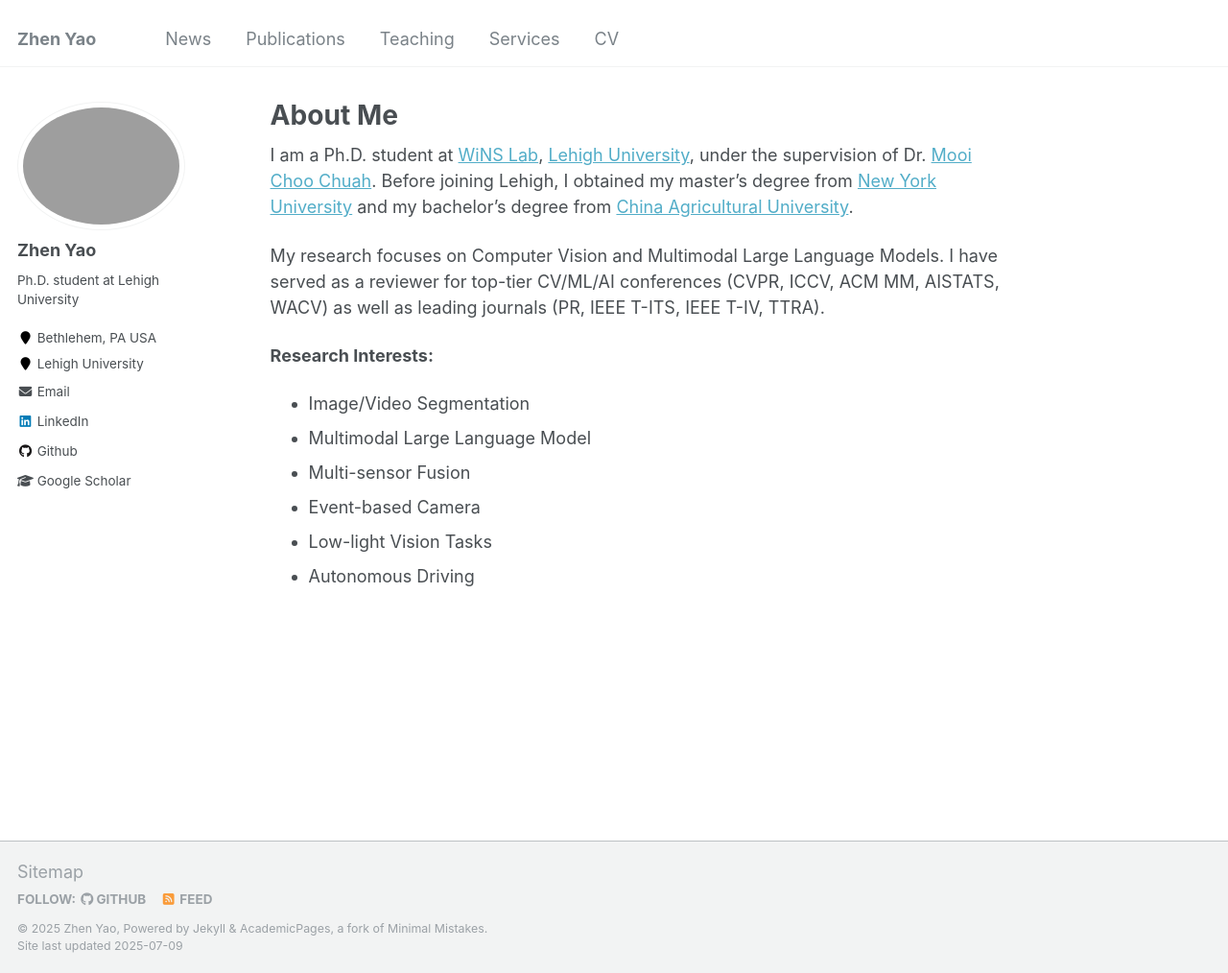
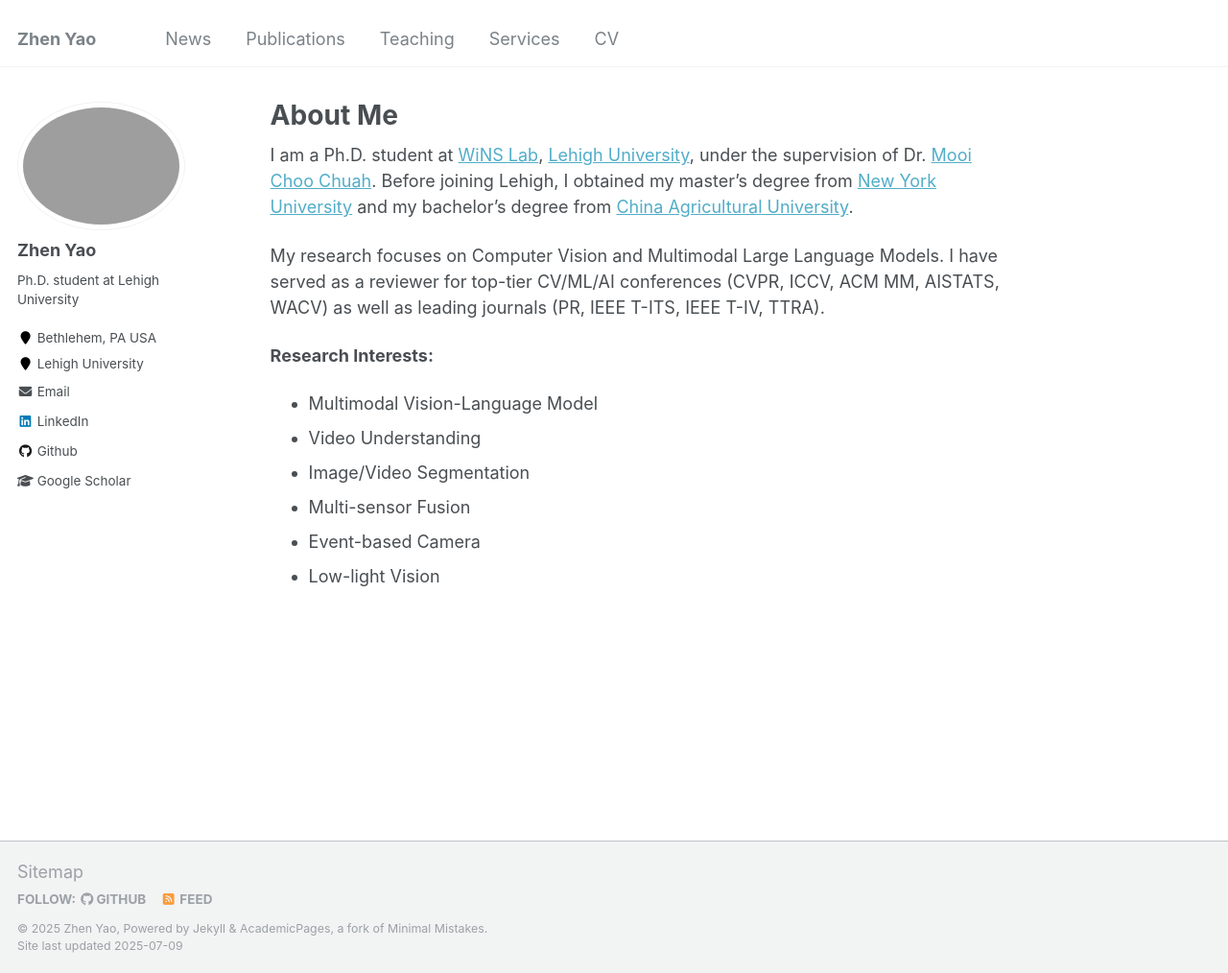
Before and after one commit to zyaocoder/zyaocoder.github.io, a Jekyll site: the page built from _pages/about.md, in a window 1280 px wide and 1014 px high. Shown: the whole window at 96% size. Built offline with Jekyll 4.4.1, drawn with Linux system fonts in a browser that asks for light colours.

Commit message:
Update about.md

```diff
--- a/_pages/about.md
+++ b/_pages/about.md
@@ -12,9 +12,9 @@ I am a Ph.D. student at [WiNS Lab](http://carina.cse.lehigh.edu/winslab/index.ph
 My research focuses on Computer Vision and Multimodal Large Language Models. I have served as a reviewer for top-tier CV/ML/AI conferences (CVPR, ICCV, ACM MM, AISTATS, WACV) as well as leading journals (PR, IEEE T-ITS, IEEE T-IV, TTRA).
 
 <strong>Research Interests:</strong>
+* Multimodal Vision-Language Model
+* Video Understanding
 * Image/Video Segmentation
-* Multimodal Large Language Model
 * Multi-sensor Fusion
 * Event-based Camera
-* Low-light Vision Tasks
-* Autonomous Driving
+* Low-light Vision
```
